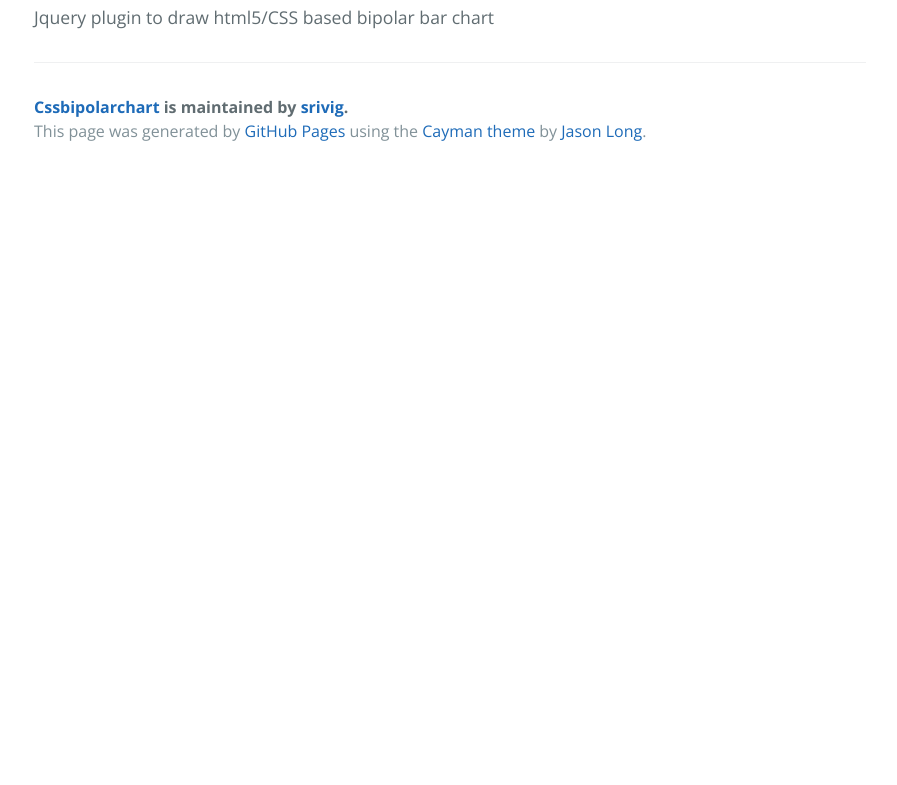
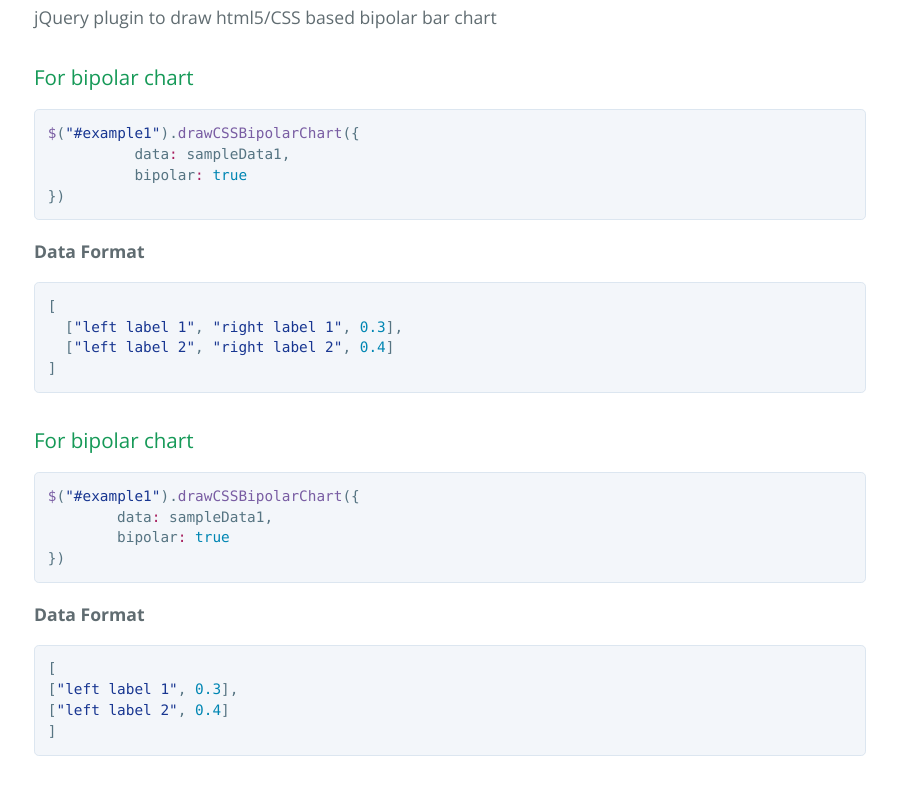
Before and after one commit to srivig/cssbipolarchart, a plain HTML site: page index.html in a window 1280 px wide. Shown: the part 481-1266 px from the top of the page, without its empty margins (190-1087 px from the left). Before the commit the page ends 800 px from the top, so only its background shows below. Drawn offline with nearby package versions, Linux system fonts and the light colour scheme.

```diff
--- a/index.html
+++ b/index.html
@@ -20,9 +20,39 @@
 
     <section class="main-content">
       <h1>
-<a id="cssbipolarchartgithubio" class="anchor" href="#cssbipolarchartgithubio" aria-hidden="true"><span aria-hidden="true" class="octicon octicon-link"></span></a>cssbipolarchart.github.io</h1>
+<a id="cssbipolarchart" class="anchor" href="#cssbipolarchart" aria-hidden="true"><span aria-hidden="true" class="octicon octicon-link"></span></a>cssbipolarchart</h1>
 
-<p>Jquery plugin to draw html5/CSS based bipolar bar chart</p>
+<p>jQuery plugin to draw html5/CSS based bipolar bar chart</p>
+
+<h3>
+<a id="for-bipolar-chart" class="anchor" href="#for-bipolar-chart" aria-hidden="true"><span aria-hidden="true" class="octicon octicon-link"></span></a>For bipolar chart</h3>
+
+<div class="highlight highlight-source-js"><pre><span class="pl-en">$</span>(<span class="pl-s"><span class="pl-pds">"</span>#example1<span class="pl-pds">"</span></span>).<span class="pl-en">drawCSSBipolarChart</span>({
+          data<span class="pl-k">:</span> sampleData1,
+          bipolar<span class="pl-k">:</span> <span class="pl-c1">true</span>
+})</pre></div>
+
+<p><strong>Data Format</strong></p>
+
+<div class="highlight highlight-source-js"><pre>[
+  [<span class="pl-s"><span class="pl-pds">"</span>left label 1<span class="pl-pds">"</span></span>, <span class="pl-s"><span class="pl-pds">"</span>right label 1<span class="pl-pds">"</span></span>, <span class="pl-c1">0.3</span>],
+  [<span class="pl-s"><span class="pl-pds">"</span>left label 2<span class="pl-pds">"</span></span>, <span class="pl-s"><span class="pl-pds">"</span>right label 2<span class="pl-pds">"</span></span>, <span class="pl-c1">0.4</span>]
+]</pre></div>
+
+<h3>
+<a id="for-bipolar-chart-1" class="anchor" href="#for-bipolar-chart-1" aria-hidden="true"><span aria-hidden="true" class="octicon octicon-link"></span></a>For bipolar chart</h3>
+
+<div class="highlight highlight-source-js"><pre><span class="pl-en">$</span>(<span class="pl-s"><span class="pl-pds">"</span>#example1<span class="pl-pds">"</span></span>).<span class="pl-en">drawCSSBipolarChart</span>({
+        data<span class="pl-k">:</span> sampleData1,
+        bipolar<span class="pl-k">:</span> <span class="pl-c1">true</span>
+})</pre></div>
+
+<p><strong>Data Format</strong></p>
+
+<div class="highlight highlight-source-js"><pre>[
+[<span class="pl-s"><span class="pl-pds">"</span>left label 1<span class="pl-pds">"</span></span>, <span class="pl-c1">0.3</span>],
+[<span class="pl-s"><span class="pl-pds">"</span>left label 2<span class="pl-pds">"</span></span>, <span class="pl-c1">0.4</span>]
+]</pre></div>
 
       <footer class="site-footer">
         <span class="site-footer-owner"><a href="https://github.com/srivig/cssbipolarchart">Cssbipolarchart</a> is maintained by <a href="https://github.com/srivig">srivig</a>.</span>
```
Also changed, not shown: params.json (+1 -1 lines).
